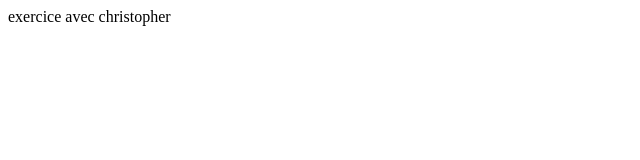
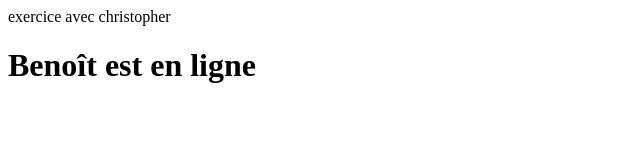
Before and after one commit to Did7C/Githube-page-Did, a plain HTML site: page index.html in a window 1280 px wide. Shown: the whole page, without its empty margins (0-640 px from the left). Drawn offline with Linux system fonts and the light colour scheme.

Commit message:
Update index.html -benoit est en ligne

```diff
--- a/index.html
+++ b/index.html
@@ -1 +1,2 @@
 exercice avec christopher
+<h1>Benoît est en ligne</h1>
```
